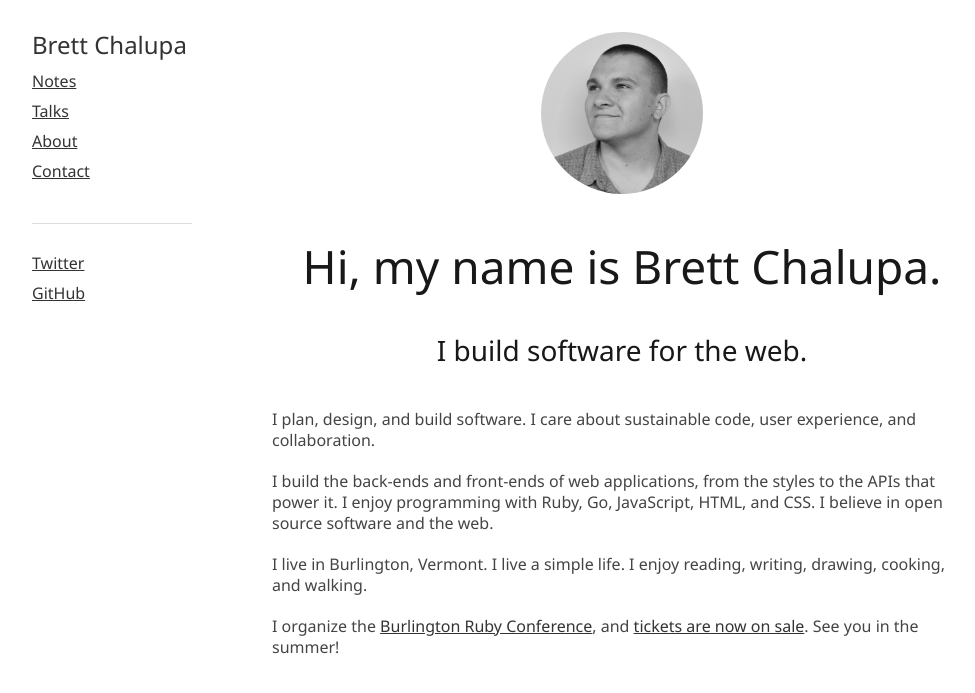
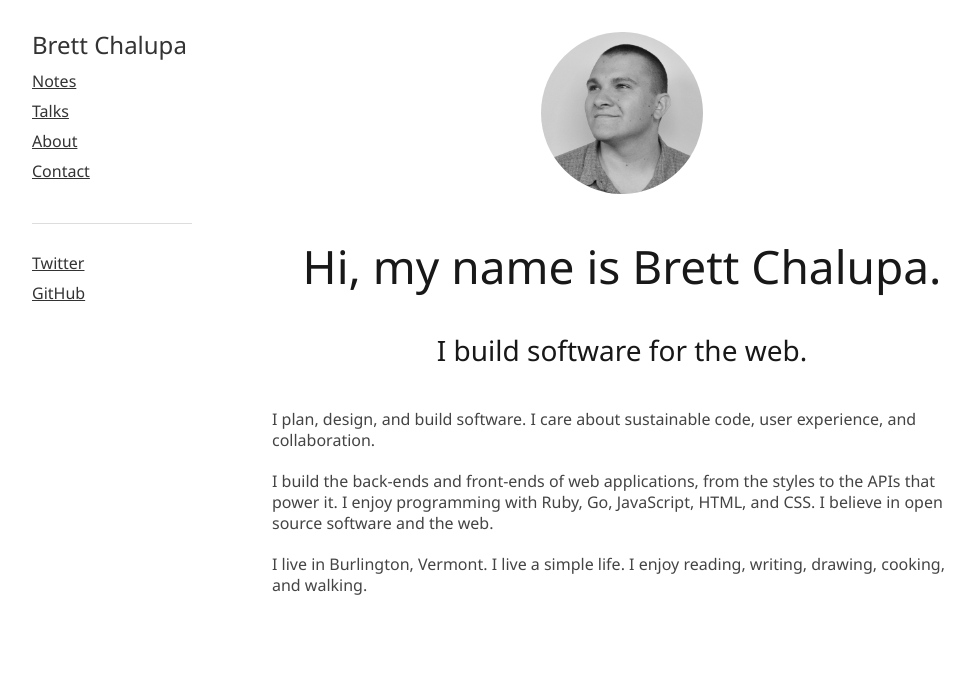
Before and after one commit to brettchalupa/brettchalupa.github.io, a Jekyll site: the page built from index.html, in a window 1280 px wide. Shown: the top 693 px of the page, without its empty margins (138-1113 px from the left). Built offline with Jekyll 4.4.1, drawn with Linux system fonts in a browser that asks for light colours; Markdown is read by kramdown in place of the engine named in the settings.

Commit message:
Remove BRC 2015 from index
The conference is over, so it no longer needs to be on my website.

```diff
--- a/index.html
+++ b/index.html
@@ -22,12 +22,5 @@ title: Brett Chalupa
 
     <p>I live in Burlington, Vermont. I live a simple life. I enjoy reading,
     writing, drawing, cooking, and walking.</p>
-
-    <p>I organize the <a
-       href='http://www.burlingtonrubyconference.com/'>Burlington Ruby
-      Conference</a>, and <a
-       href='https://ti.to/burlington-ruby/2015-burlington-ruby-conference'>tickets
-       are now on sale</a>. See you in the
-    summer!</p>
   </div>
 </div>
```
